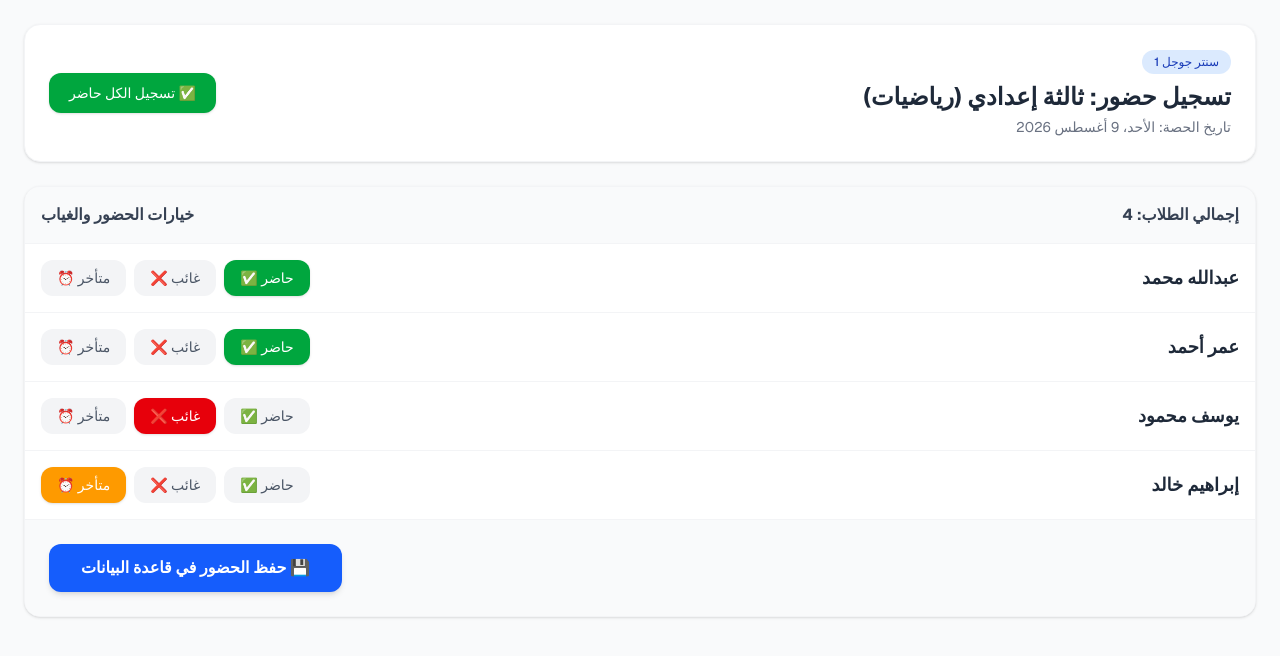
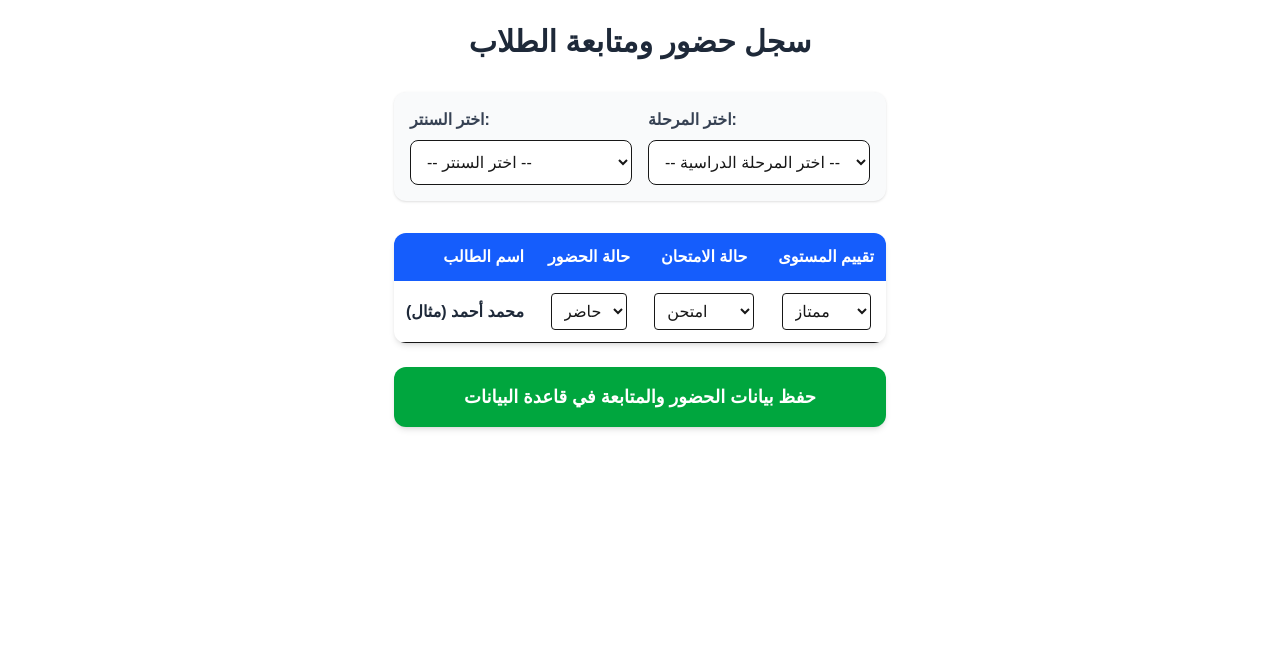
Before and after one commit to elfakharany2511-cpu/wagdy-center, a Next.js app: page /attendance in a window 1280 px wide. Shown: the top 656 px of the page. Built offline with nearby package versions, Linux system fonts and the light colour scheme.

Commit message:
update attendance form with full centers and grades

```diff
--- a/src/app/attendance/page.tsx
+++ b/src/app/attendance/page.tsx
@@ -1,99 +1,92 @@
-"use client";
-import React, { useState } from "react";
+'use client';
+import { useState } from 'react';
 
 export default function AttendancePage() {
-  // قائمة تجريبية للطلاب (هنربطها بقاعدة البيانات لاحقاً)
-  const [students, setStudents] = useState([
-    { id: 1, name: "عبدالله محمد", status: "present" },
-    { id: 2, name: "عمر أحمد", status: "present" },
-    { id: 3, name: "يوسف محمود", status: "absent" },
-    { id: 4, name: "إبراهيم خالد", status: "late" },
-  ]);
-
-  const handleStatusChange = (id: number, status: string) => {
-    setStudents(students.map(s => s.id === id ? { ...s, status } : s));
-  };
-
-  const markAllPresent = () => {
-    setStudents(students.map(s => ({ ...s, status: "present" })));
-  };
+  const [center, setCenter] = useState('');
+  const [grade, setGrade] = useState('');
 
   return (
-    <div className="min-h-screen bg-gray-50 p-6 font-sans text-right" dir="rtl">
-      {/* رأس الصفحة */}
-      <div className="bg-white p-6 rounded-2xl shadow-sm border border-gray-100 mb-6 flex flex-col md:flex-row justify-between items-start md:items-center">
+    <div className="p-6 max-w-6xl mx-auto">
+      <h1 className="text-3xl font-bold mb-8 text-center text-gray-800">سجل حضور ومتابعة الطلاب</h1>
+
+      {/* اختيارات السنتر والمرحلة */}
+      <div className="grid grid-cols-1 md:grid-cols-2 gap-4 mb-8 bg-gray-50 p-4 rounded-xl shadow-sm">
         <div>
-          <span className="text-xs bg-blue-100 text-blue-800 px-3 py-1 rounded-full font-medium">سنتر جوجل 1</span>
-          <h1 className="text-2xl font-bold text-gray-800 mt-2">تسجيل حضور: ثالثة إعدادي (رياضيات)</h1>
-          <p className="text-gray-500 text-sm mt-1">تاريخ الحصة: الأحد، 9 أغسطس 2026</p>
+          <label className="block mb-2 font-bold text-gray-700">اختر السنتر:</label>
+          <select
+            value={center}
+            onChange={(e) => setCenter(e.target.value)}
+            className="w-full p-3 border rounded-lg bg-white"
+          >
+            <option value="">-- اختر السنتر --</option>
+            <option value="center1">سنتر جوجل 1</option>
+            <option value="center2">سنتر جوجل 2</option>
+            <option value="center3">سنتر جوجل 3</option>
+          </select>
         </div>
-        <button
-          onClick={markAllPresent}
-          className="mt-4 md:mt-0 bg-green-600 hover:bg-green-700 text-white px-5 py-2.5 rounded-xl text-sm font-medium transition-all shadow-sm"
-        >
-          ✅ تسجيل الكل حاضر
-        </button>
+
+        <div>
+          <label className="block mb-2 font-bold text-gray-700">اختر المرحلة:</label>
+          <select
+            value={grade}
+            onChange={(e) => setGrade(e.target.value)}
+            className="w-full p-3 border rounded-lg bg-white"
+          >
+            <option value="">-- اختر المرحلة الدراسية --</option>
+            <option value="prep1">أولي إعدادي</option>
+            <option value="prep2">تانية إعدادي</option>
+            <option value="prep3">تالتة إعدادي</option>
+            <option value="sec1">أولي ثانوي</option>
+            <option value="sec2">تانية ثانوي</option>
+            <option value="sec3_math">تالتة ثانوى رياضة</option>
+            <option value="sec3_stats">تالتة ثانوى إحصاء</option>
+          </select>
+        </div>
       </div>
 
-      {/* جدول الطلاب */}
-      <div className="bg-white rounded-2xl shadow-sm border border-gray-100 overflow-hidden">
-        <div className="p-4 bg-gray-50 border-b border-gray-100 font-bold text-gray-700 flex justify-between">
-          <span>إجمالي الطلاب: {students.length}</span>
-          <span>خيارات الحضور والغياب</span>
-        </div>
+      {/* جدول تسجيل الطلاب */}
+      <div className="overflow-x-auto bg-white rounded-xl shadow-md">
+        <table className="w-full border-collapse">
+          <thead>
+            <tr className="bg-blue-600 text-white">
+              <th className="p-3 text-right">اسم الطالب</th>
+              <th className="p-3 text-center">حالة الحضور</th>
+              <th className="p-3 text-center">حالة الامتحان</th>
+              <th className="p-3 text-center">تقييم المستوى</th>
+            </tr>
+          </thead>
+          <tbody>
+            <tr className="border-b hover:bg-gray-50">
+              <td className="p-3 font-semibold text-gray-800">محمد أحمد (مثال)</td>
+              <td className="p-3 text-center">
+                <select className="p-2 border rounded bg-white">
+                  <option value="present">حاضر</option>
+                  <option value="absent">غائب</option>
+                  <option value="late">متأخر</option>
+                </select>
+              </td>
+              <td className="p-3 text-center">
+                <select className="p-2 border rounded bg-white">
+                  <option value="tested">امتحن</option>
+                  <option value="not_tested">لم يمتحن</option>
+                </select>
+              </td>
+              <td className="p-3 text-center">
+                <select className="p-2 border rounded bg-white">
+                  <option value="excellent">ممتاز</option>
+                  <option value="good">جيد</option>
+                  <option value="average">متوسط</option>
+                  <option value="poor">ضعيف</option>
+                </select>
+              </td>
+            </tr>
+          </tbody>
+        </table>
+      </div>
 
-        <div className="divide-y divide-gray-100">
-          {students.map((student) => (
-            <div key={student.id} className="p-4 flex flex-col sm:flex-row items-start sm:items-center justify-between hover:bg-gray-50/50 transition-colors">
-              <span className="font-bold text-gray-800 text-lg mb-3 sm:mb-0">{student.name}</span>
-
-              <div className="flex items-center gap-2">
-                <button
-                  onClick={() => handleStatusChange(student.id, "present")}
-                  className={`px-4 py-2 rounded-xl text-sm font-medium transition-all ${
-                    student.status === "present"
-                      ? "bg-green-600 text-white shadow-sm"
-                      : "bg-gray-100 text-gray-600 hover:bg-gray-200"
-                  }`}
-                >
-                  حاضر ✅
-                </button>
-
-                <button
-                  onClick={() => handleStatusChange(student.id, "absent")}
-                  className={`px-4 py-2 rounded-xl text-sm font-medium transition-all ${
-                    student.status === "absent"
-                      ? "bg-red-600 text-white shadow-sm"
-                      : "bg-gray-100 text-gray-600 hover:bg-gray-200"
-                  }`}
-                >
-                  غائب ❌
-                </button>
-
-                <button
-                  onClick={() => handleStatusChange(student.id, "late")}
-                  className={`px-4 py-2 rounded-xl text-sm font-medium transition-all ${
-                    student.status === "late"
-                      ? "bg-amber-500 text-white shadow-sm"
-                      : "bg-gray-100 text-gray-600 hover:bg-gray-200"
-                  }`}
-                >
-                  متأخر ⏰
-                </button>
-              </div>
-            </div>
-          ))}
-        </div>
-
-        <div className="p-6 bg-gray-50 border-t border-gray-100 flex justify-end">
-          <button
-            onClick={() => alert("تم حفظ بيانات الحضور بنجاح!")}
-            className="bg-blue-600 hover:bg-blue-700 text-white px-8 py-3 rounded-xl font-bold transition-all shadow-md"
-          >
-            💾 حفظ الحضور في قاعدة البيانات
-          </button>
-        </div>
-      </div>
+      <button className="mt-6 w-full bg-green-600 hover:bg-green-700 text-white p-4 rounded-xl text-lg font-bold shadow-md transition-all">
+        حفظ بيانات الحضور والمتابعة في قاعدة البيانات
+      </button>
     </div>
   );
 }
```
